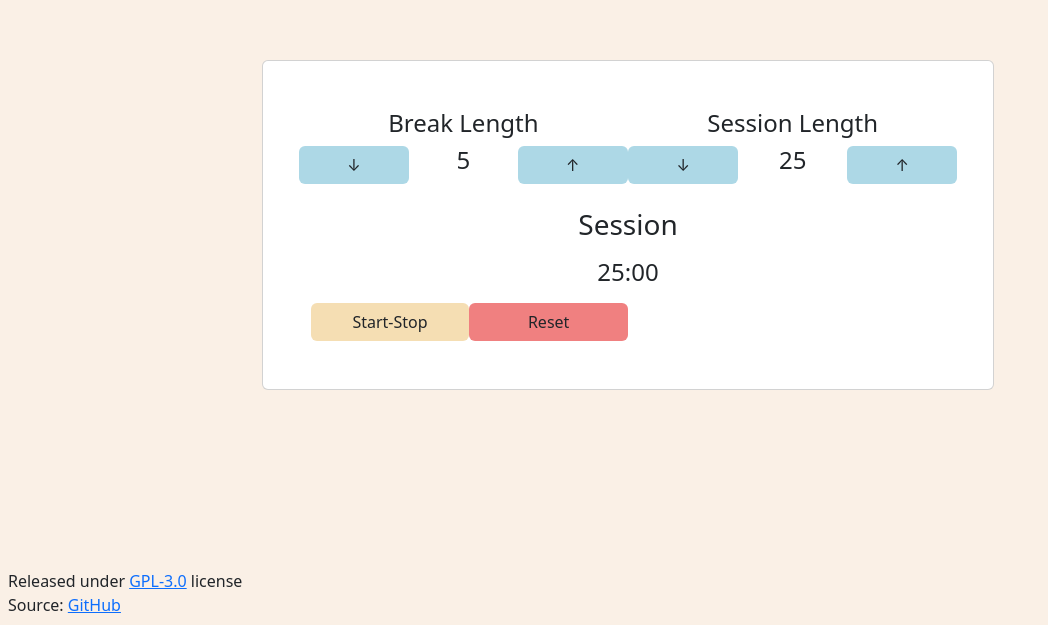
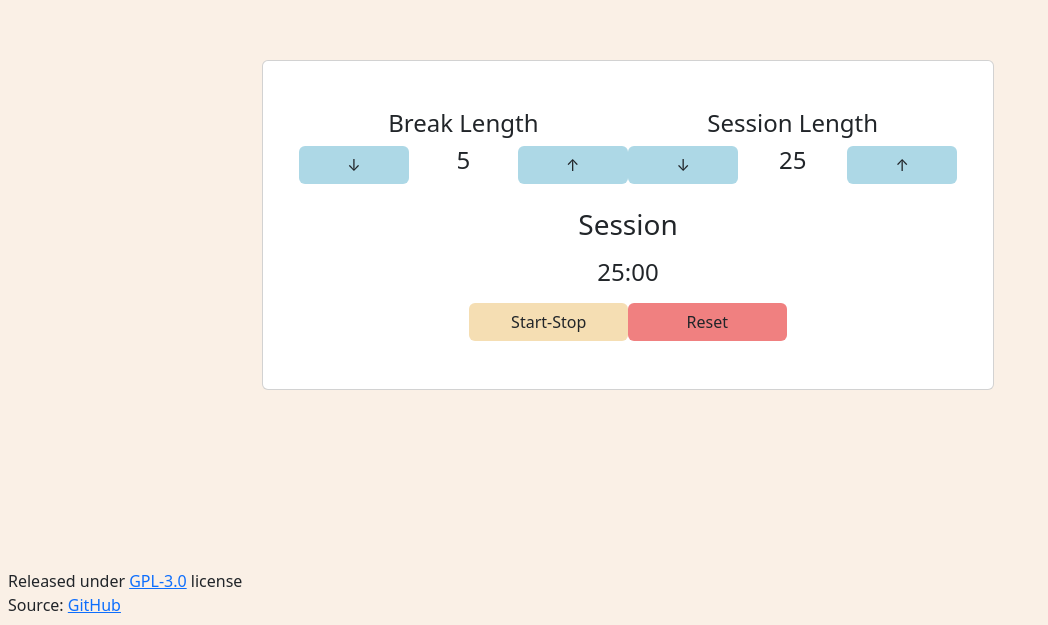
Before and after one commit to pablomartan/pomodoro, a React app: page / in a window 1280 px wide. Shown: the part 175-800 px from the top of the page, without its empty margins (0-1048 px from the left). Built offline with nearby package versions, Linux system fonts and the light colour scheme.

Commit message:
fix: make Timer controls responsive

```diff
--- a/src/js/Timer.js
+++ b/src/js/Timer.js
@@ -10,7 +10,7 @@ export const Timer = props => {
     <div id="timer" className="container col mt-4">
       <h3 className="text-center mb-3" id="timer-label">{state.timerLabel}</h3>
       <h4 className="text-center mb-3" id="time-left">{props.timeLeft}</h4>
-      <div className="row" id="timer-controls">
+      <div className="row justify-content-center" id="timer-controls">
         <div className="col col-md-3 text-center btn" id="start_stop" onClick={() => {
           props.startStopHandler(state, dispatch)
         }}>Start-Stop</div>
```
